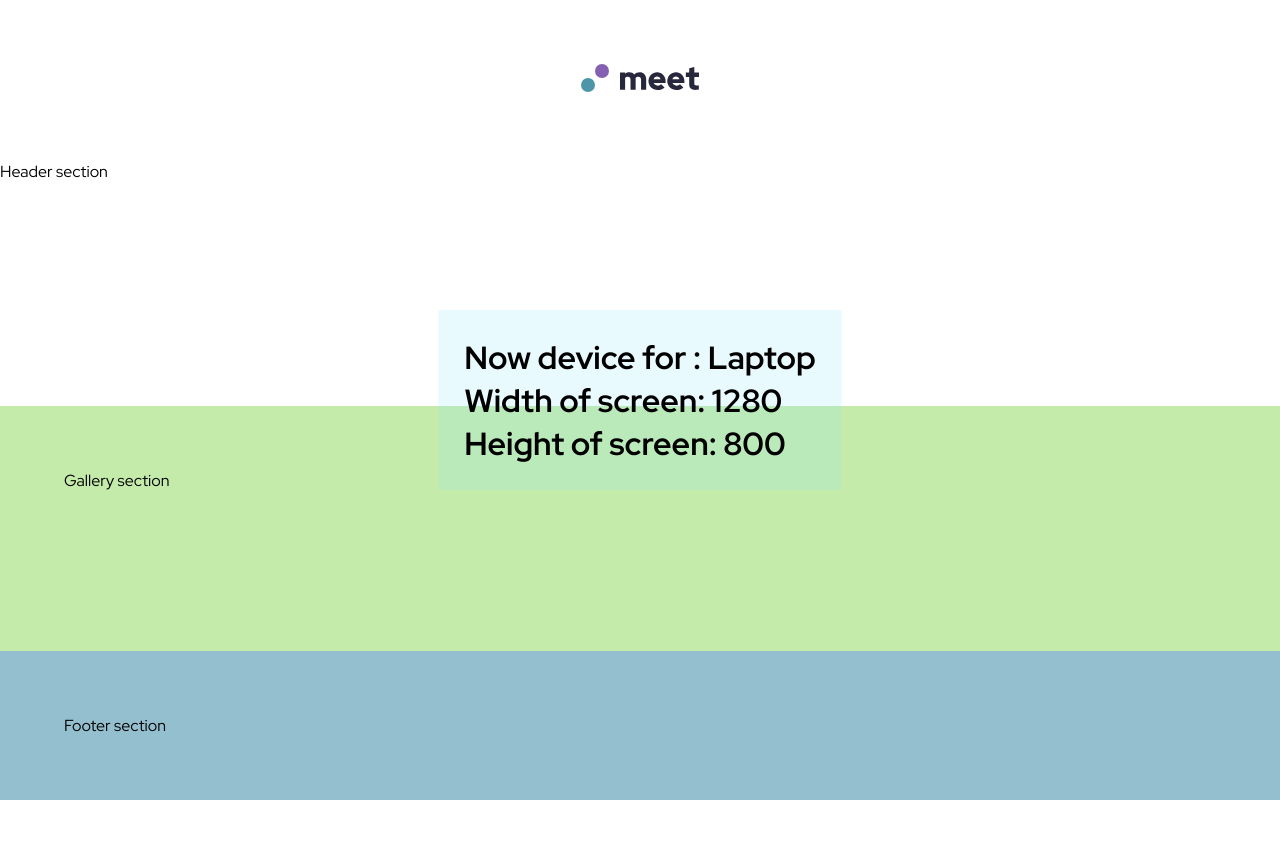
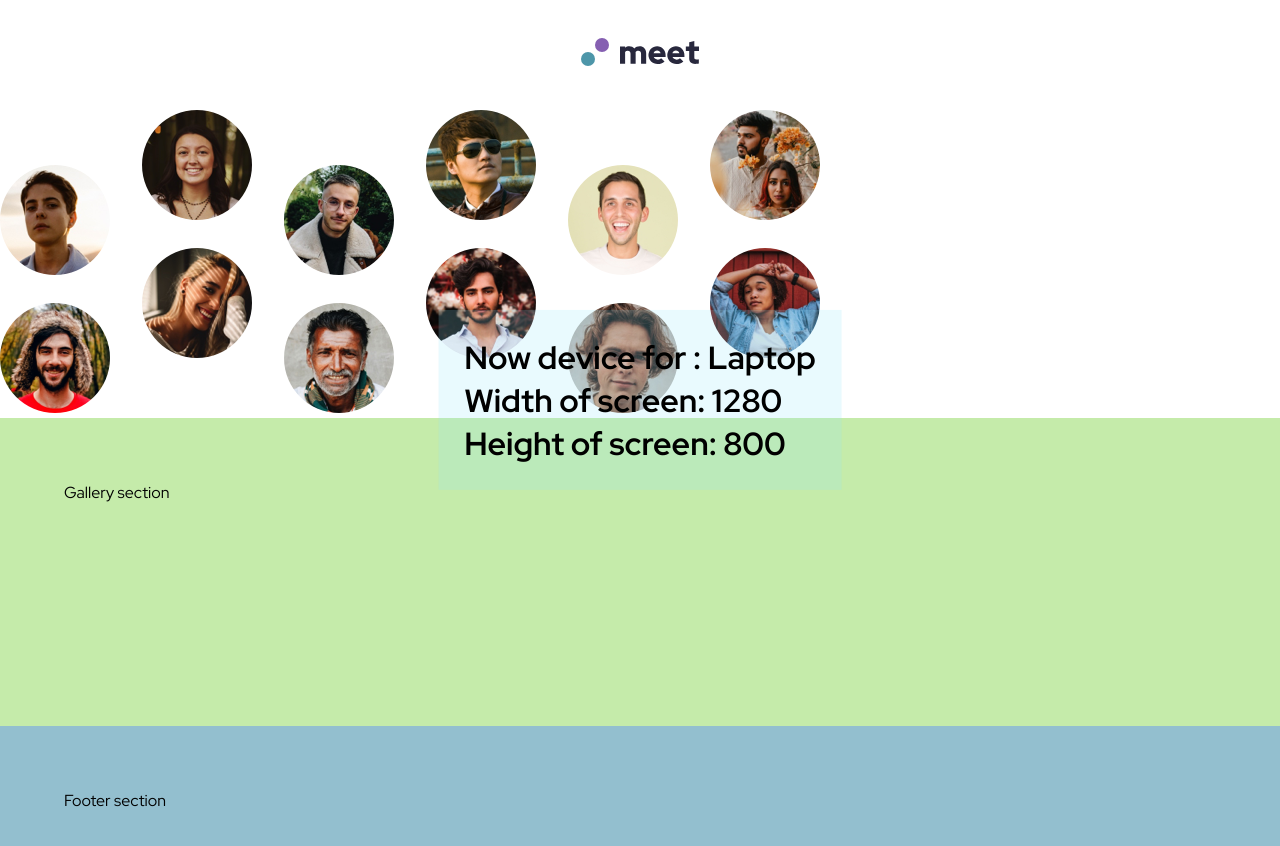
Before and after one commit to PiriyaLapa/meet-landing-page, a React (Create React App) app: page / in a window 1280 px wide. Shown: the top 846 px of the page. Before the commit the page ends 800 px from the top, so only its background shows below. Built offline with nearby package versions, Linux system fonts and the light colour scheme.

Commit message:
update and try to deploy

```diff
--- a/src/components/image/Image.tsx
+++ b/src/components/image/Image.tsx
@@ -1,10 +1,12 @@
 import { Component, ReactNode } from "react";
+import { StyledImg } from "../../styles/styles";
 
 interface ImgProps {
   urlImg: string;
 }
 export default class Image extends Component<ImgProps> {
   render(): ReactNode {
-    return <div>Image</div>;
+    const { urlImg } = this.props;
+    return <StyledImg src={urlImg} />;
   }
 }
--- a/src/pages/sections/Header.tsx
+++ b/src/pages/sections/Header.tsx
@@ -1,10 +1,14 @@
 import { Component, ReactNode } from "react";
 import { StyledHeader } from "../../styles/styles";
+import Image from "../../components/image/Image";
+import urlImg from '../../assets/tablet/image-hero.png'
 
 export default class Header extends Component{
     render():ReactNode{
         return(
-            <StyledHeader>Header section</StyledHeader>
+            <StyledHeader>
+                <Image urlImg ={urlImg} />
+            </StyledHeader>
         )
     }
 }
--- a/src/styles/styles.ts
+++ b/src/styles/styles.ts
@@ -90,6 +90,38 @@ export const StyledAuthor = styled.footer`
 `;
 
 export const StyledNavbar = styled.nav`
-  padding: 5%;
+  padding: 3%;
   margin: auto;
 `;
+
+// components
+
+export const StyledImg = styled.img`
+
+  @media screen and (max-width: 767px) {
+    width:80%;
+    margin:auto;
+    display:flex;
+    justify-content:center;
+  }
+
+  // Tablet
+  @media screen and (min-width: 768px) and (max-width: 1023px) {
+    //  background-color:#BDCDD6;
+    /* padding: 3% 5%; */
+  }
+
+  // Labtop
+  @media screen and (min-width: 1024px) and (max-width: 1439px) {
+    //  background-color:#93BFCF;
+  }
+
+  // Desktop
+  @media screen and (min-width: 1440px) {
+    //  background-color:#6096B4;
+  }
+  @media screen and (min-width: 1920px) {
+    //  background-color:#CADEFC;
+  }
+
+`;
```
